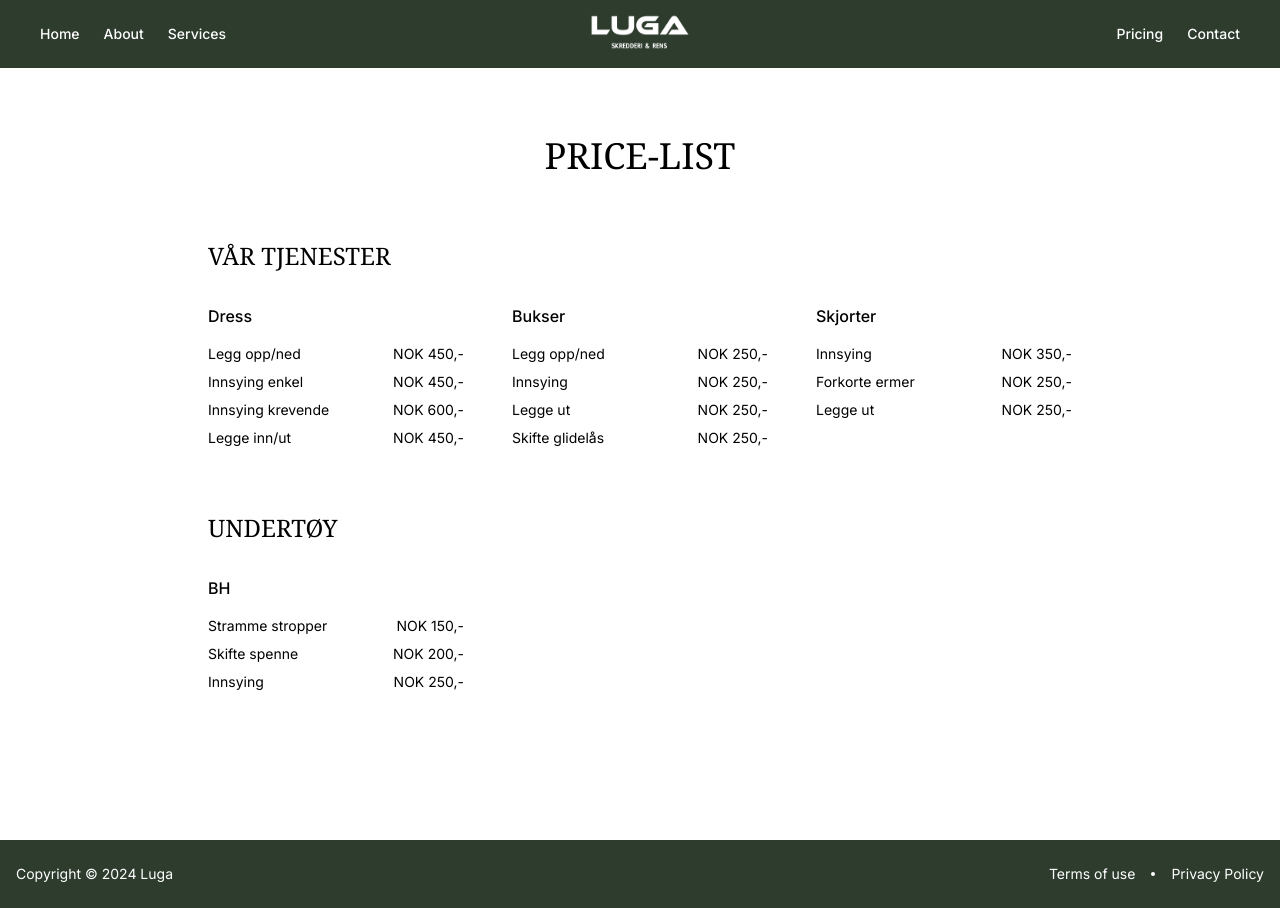
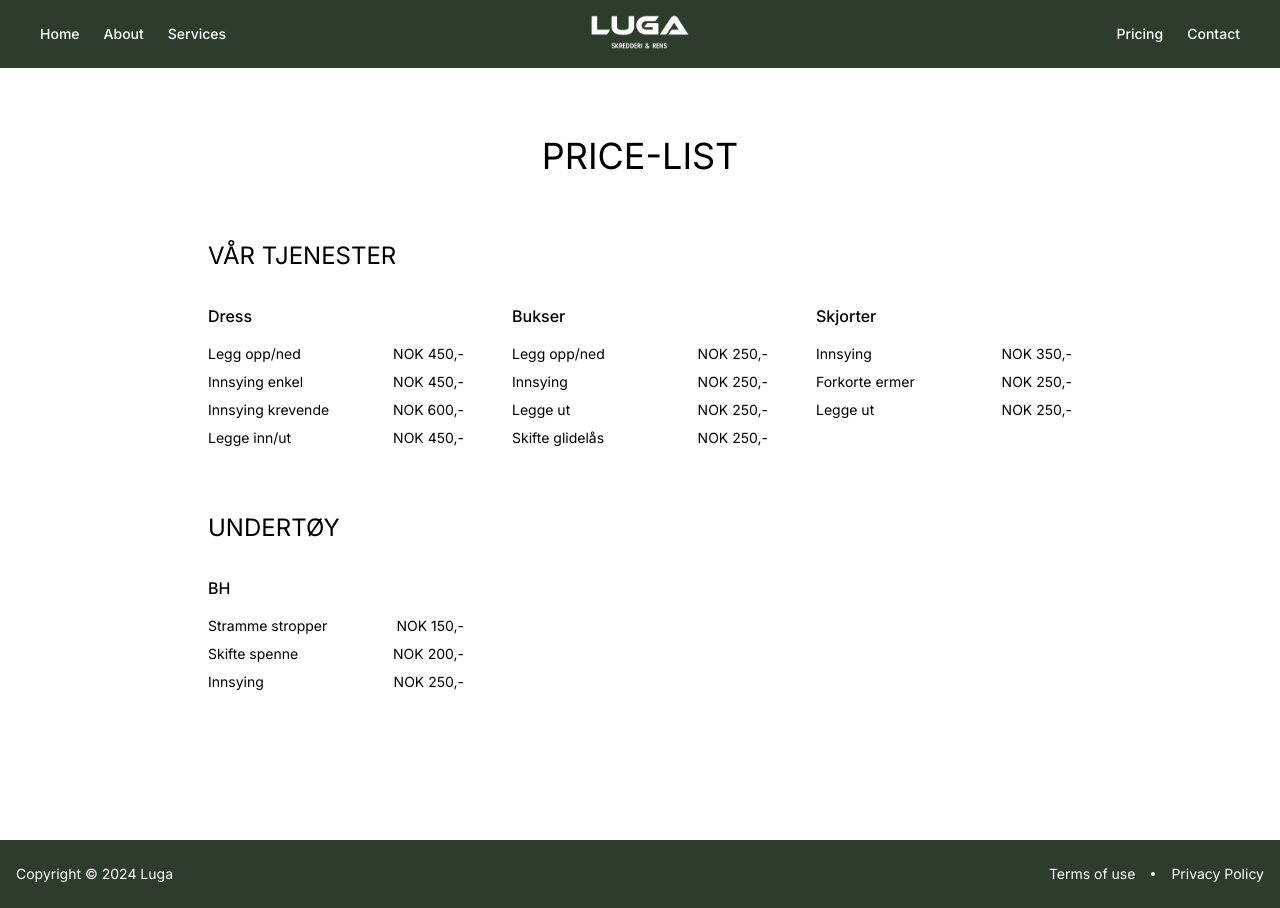
Before and after one commit to shoutcoder/Luga, a Next.js app: page /pricing in a window 1280 px wide. Built offline with nearby package versions, Linux system fonts and the light colour scheme.

Commit message:
nav issue fix

```diff
--- a/app/pricing/page.tsx
+++ b/app/pricing/page.tsx
@@ -4,11 +4,11 @@ export default function PricingPage() {
   return (
     <main className="min-h-screen mt-10 pt-24">
       <div className="container mx-auto px-4 max-w-4xl">
-        <h1 className="text-4xl font-serif text-center mb-16">PRICE-LIST</h1>
+        <h1 className="text-4xl text-center mb-16">PRICE-LIST</h1>
 
         {/* Vak tjenester */}
         <section className="mb-16">
-          <h2 className="text-2xl font-serif mb-8">VÅR TJENESTER</h2>
+          <h2 className="text-2xl  mb-8">VÅR TJENESTER</h2>
           <div className="grid md:grid-cols-3 gap-x-12 gap-y-4">
             {priceCategories.map((category) => (
               <div key={category.title}>
@@ -29,7 +29,7 @@ export default function PricingPage() {
         {/* Other categories */}
         {categories.map((category) => (
           <section key={category.title} className="mb-16">
-            <h2 className="text-2xl font-serif mb-8">{category.title}</h2>
+            <h2 className="text-2xl  mb-8">{category.title}</h2>
             <div className="grid md:grid-cols-3 gap-x-12 gap-y-4">
               {category.sections.map((section) => (
                 <div key={section.title}>
```
